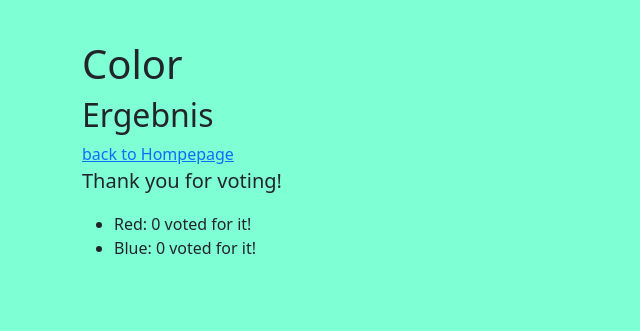
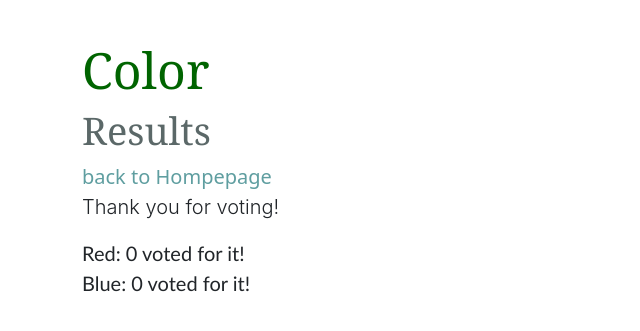
Before and after one commit to MingaKoala/Django, a Django app: a page that uses polls/templates/polls/base.html in a window 1280 px wide. Shown: the top 331 px of the page, without its empty margins (0-640 px from the left). Run offline with Django 3.2, Linux system fonts and the light colour scheme; data comes from the database, SQL or seed files in the repository; both versions use the stored data as it was after the commit; some libraries are stand-ins or nearby versions.

Commit message:
Css finish

```diff
--- a/polls/templates/polls/base.html
+++ b/polls/templates/polls/base.html
@@ -10,6 +10,7 @@
        <style type="text/css">
             div.weiterrunter {
                 margin-top: 40px;
+
 
 
             }
--- a/polls/templates/polls/results.html
+++ b/polls/templates/polls/results.html
@@ -2,7 +2,7 @@
 {% block content %}
 {% if object %}
 <h1>{{ object.name }}</h1>
-<h2>Ergebnis</h2>
+<h2>Results</h2>
 <a href="{% url 'polls:index' %}">back to Hompepage</a>
 {% if access or not umfrage.is_active %}
 <p class="lead">
@@ -10,7 +10,7 @@
 </p>
 
 {% if object.choice_set.all %}
-<ul>
+<ul class="vote">
   {% for choice in object.choice_set.all %}
   <li>{{choice.name}}: {{ choice.votes }} voted for it!</li>
   {% endfor %}
--- a/static/css/main.css
+++ b/static/css/main.css
@@ -1,3 +1,52 @@
-body {
-    background-color: aquamarine;
+h1 {
+    font-family: Cambria, Cochin, Georgia, Times, 'Times New Roman', serif;
+    font-size: 50px;
+    color: darkgreen;
 }
+h2 {
+    font-family: Georgia, 'Times New Roman', Times, serif;
+    font-size: 38px;
+    color: rgb(91, 104, 104);
+}
+
+p.lead {
+    font-family: -apple-system, BlinkMacSystemFont, 'Segoe UI', Roboto, Oxygen, Ubuntu, Cantarell, 'Open Sans', 'Helvetica Neue', sans-serif;
+}
+
+ul {
+    font-family: -apple-system, BlinkMacSystemFont, 'Segoe UI', Roboto, Oxygen, Ubuntu, Cantarell, 'Open Sans', 'Helvetica Neue', sans-serif;
+    font-size: 18px;
+    padding-left: 0;
+}
+
+ul a {
+    color: rgb(70, 70, 70);
+    text-decoration: none;
+}
+
+li {
+    text-decoration: none;
+    text-shadow: 1px;
+    list-style-type: none;
+}
+.vote {
+    font-size: 20px;
+    font-style: initial;
+    font-family: 'Gill Sans', 'Gill Sans MT', Calibri, 'Trebuchet MS', sans-serif;
+
+}
+
+a {
+    font-size: 20px;
+    text-decoration: none;
+    color: cadetblue;
+}
+input {
+    transition-duration: 0.4s;
+  }
+
+  input:hover {
+    background-color: rgb(15, 105, 128);
+    color: white;
+
+  }
```
Also changed, not shown: db.sqlite3.
